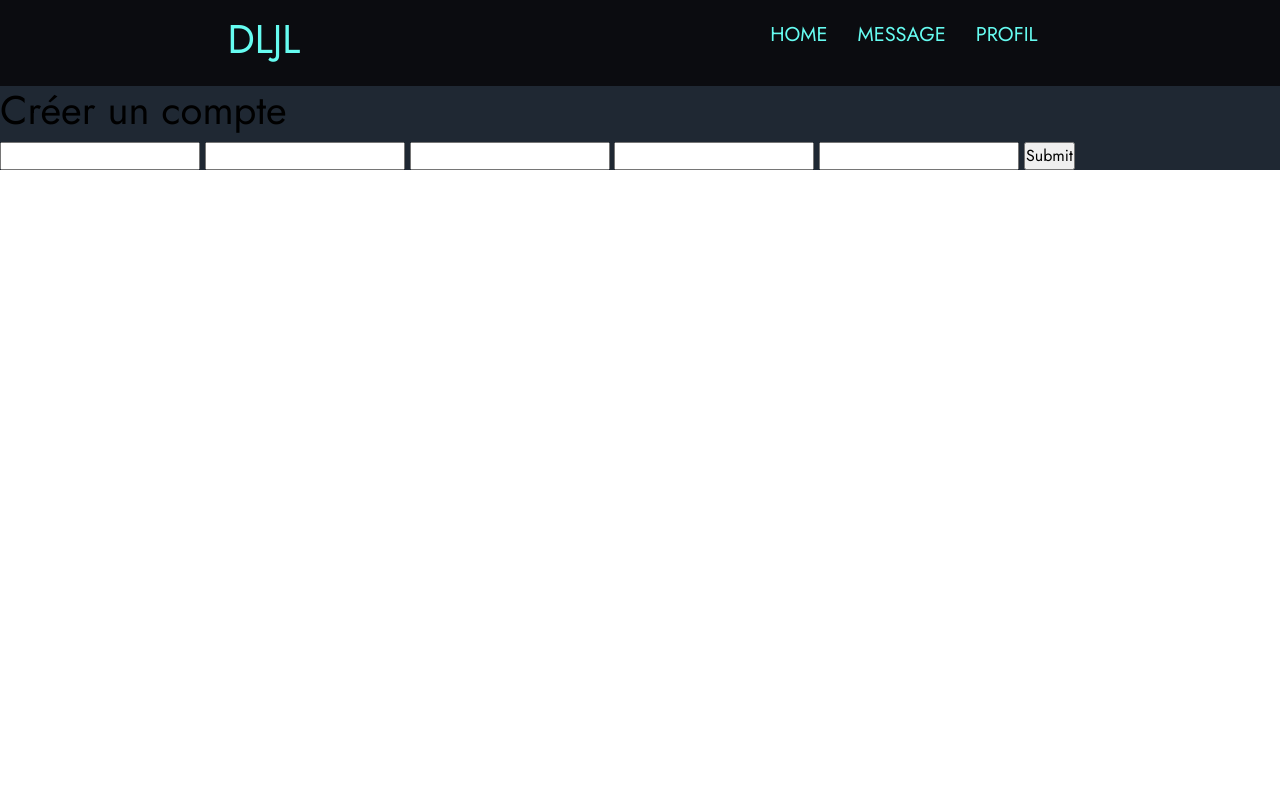
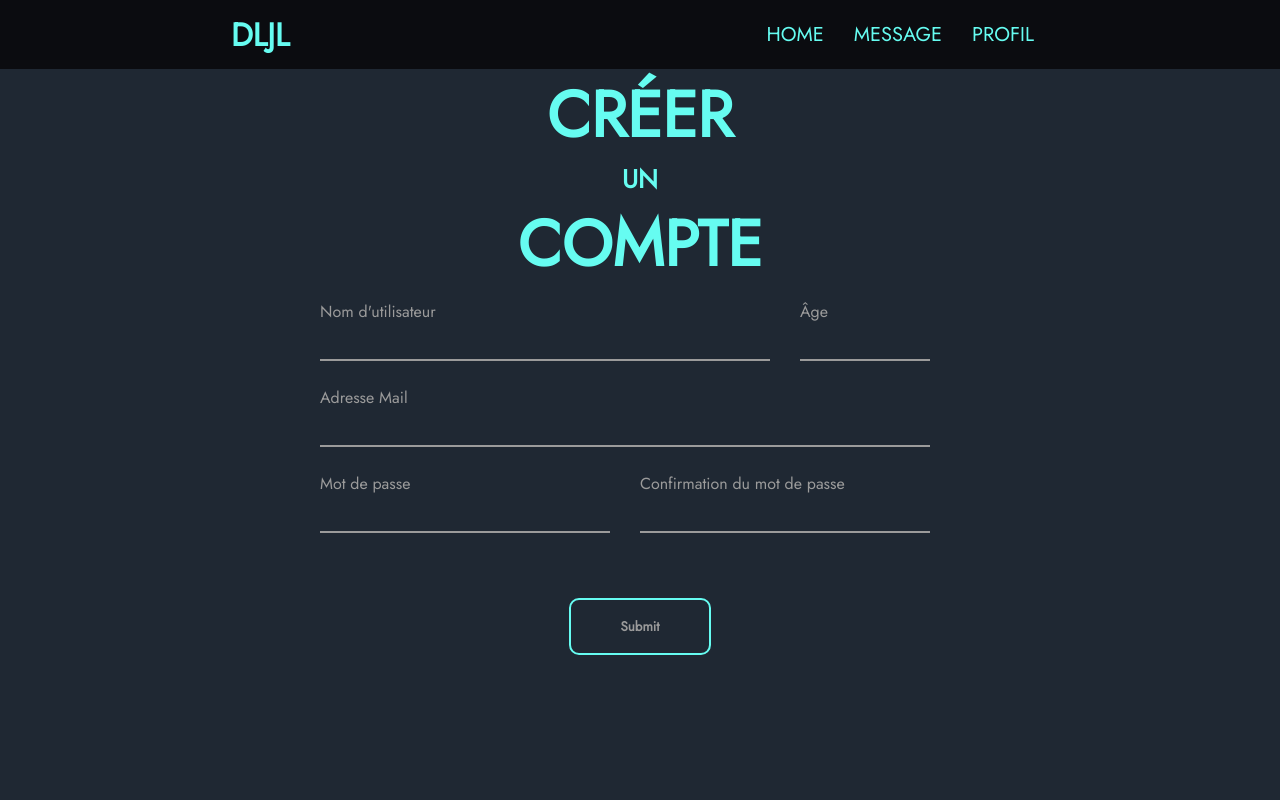
Before and after one commit to JeremYnov/ORM-API, a Flask app: page /signup in a window 1280 px wide. Run offline with Flask 2, Linux system fonts and the light colour scheme; some libraries are stand-ins or nearby versions.

Commit message:
adding style for signup page

```diff
--- /dev/null
+++ b/app/static/css/signup.css
@@ -0,0 +1,128 @@
+.signup {
+    display: flex;
+    justify-content: center;
+    align-items: center;
+}
+
+.signup-form {
+    width: 50%;
+}
+
+.signup-title h1 {
+    color: #66FCF1;
+    text-transform: uppercase;
+    font-size: 4em;
+    text-align: center;
+}
+
+.signup-title h1 span {
+    display: block;
+    color: #66FCF1;
+    font-size: 0.4em;
+}
+.signup-form form{
+    text-align: center;
+}
+
+
+.form-grid {
+    display: grid;
+}
+
+.grid80-20 {
+    grid-template-columns: 3fr 1fr;
+}
+
+.grid50-50 {
+    grid-template-columns: 1fr 1fr;
+}
+
+.submit-button{
+    border: 2px solid #66FCF1;
+    background-color: transparent;
+    padding: 17px 50px ;
+    border-radius: 10px;
+    font-weight: bold;
+    color: #9b9b9b;
+    margin-top: 50px;
+    transition: 0.6s;
+}
+
+.submit-button:hover{
+    border: 2px solid #66FCF1;
+    background-color: #66FCF1;
+    color: black;
+    padding: 17px 50px ;
+}
+
+
+
+
+
+
+.form__group {
+    position: relative;
+    padding: 15px 30px 15px 0;
+    margin-top: 10px;
+    /* width: 50%; */
+}
+
+.form__field {
+    font-family: inherit;
+    width: 100%;
+    border: 0;
+    border-bottom: 2px solid #9b9b9b;
+    outline: 0;
+    font-size: 1.3rem;
+    color: #fff;
+    padding: 7px 0;
+    background: transparent;
+    transition: border-color 0.2s;
+}
+
+/* .form__field::placeholder {
+    color: transparent;
+} */
+
+/* .form__field:placeholder-shown~.form__label {
+    font-size: 1.3rem;
+    cursor: text;
+    top: 20px;
+} */
+
+.form__label {
+    position: absolute;
+    top: 0;
+    display: block;
+    transition: 0.2s;
+    font-size: 1rem;
+    color: #9b9b9b;
+}
+
+.form__field:focus {
+
+    padding-bottom: 6px;
+    font-weight: 700;
+    border-width: 3px;
+    border-image: linear-gradient(to right, #45A29E, #66FCF1);
+    border-image-slice: 1;
+}
+
+.form__field:focus~.form__label {
+    position: absolute;
+    top: 0;
+    display: block;
+    transition: 0.2s;
+    font-size: 1rem;
+    color: #11998e;
+    font-weight: 700;
+}
+
+/* reset input */
+.form__field:required {
+    box-shadow: none;
+}
+
+.form__field:invalid {
+    box-shadow: none;
+}
--- a/app/static/js/burger.js
+++ b/app/static/js/burger.js
@@ -23,24 +23,40 @@
 //         $('.nav-responsive').removeClass('nav-transition')
 //         $('.header-nav-burger').removeClass('is-animate')
 //     })
+// })
 
-//     var heroHeight,headerHeight,windowHeight;
-
-//     $(window).on('resize',function(){
-//         headerHeight = $('.header-main').height();
-//         windowHeight = $(window).height();
-//         heroHeight = windowHeight - headerHeight
-//         $('.hero-home').css('height',heroHeight)
-//         console.log(heroHeight)
-//     })
+jQuery(function ($) {
+    console.log("Test")
+    var wrapperHeight, headerHeight, windowHeight;
+    console.log("Test")
+    $(window).on('resize', function () {
+        console.log("Test")
+        headerHeight = $('.header-main').height();
+        windowHeight = $(window).height();
+        wrapperHeight = windowHeight - headerHeight
+        $('.wrapper').css('height', heroHeight)
+        console.log(heroHeight)
+    })
+})
 
 
-// })
+// $(window).scroll(function() {
+//     if ($(window).scrollTop() > 10) {
+//         $('.header-main').css('box-shadow','0px 1px 10px #999');
+//     } else {
+//         $('.header-main').css('box-shadow','none');
+//     }
+// });
 
-$(window).scroll(function() {
-    if ($(window).scrollTop() > 10) {
-        $('.header-main').css('box-shadow','0px 1px 10px #999');
-    } else {
-        $('.header-main').css('box-shadow','none');
-    }
-});
+
+var headerHeight;
+var screenHeight;
+function resize() {
+    screenHeight = $(window).innerHeight();
+    headerHeight = $('.header-main').innerHeight();
+    valueForm = screenHeight - headerHeight;
+    $('.wrapper').css('height', valueForm);
+}
+
+resize();
+$(window).resize(resize);
--- a/app/templates/base.html
+++ b/app/templates/base.html
@@ -9,7 +9,7 @@
     <link rel="stylesheet" href="{{ url_for('static',filename='css/nav.css') }}">
     <link rel="stylesheet" href="{{ url_for('static',filename='css/global.css') }}">
     <link href="https://fonts.googleapis.com/css2?family=Jost&display=swap" rel="stylesheet">
-    <link rel="stylesheet" href="https://stackpath.bootstrapcdn.com/bootstrap/4.5.0/css/bootstrap.min.css" integrity="sha384-9aIt2nRpC12Uk9gS9baDl411NQApFmC26EwAOH8WgZl5MYYxFfc+NcPb1dKGj7Sk" crossorigin="anonymous">
+    <!-- <link rel="stylesheet" href="https://stackpath.bootstrapcdn.com/bootstrap/4.5.0/css/bootstrap.min.css" integrity="sha384-9aIt2nRpC12Uk9gS9baDl411NQApFmC26EwAOH8WgZl5MYYxFfc+NcPb1dKGj7Sk" crossorigin="anonymous"> -->
     {% block link %}{% endblock %}
 </head>
 
@@ -21,9 +21,9 @@
         {% include "layouts/footer.html" %}
     </div>
 
-    <script src="https://code.jquery.com/jquery-3.5.1.slim.min.js" integrity="sha384-DfXdz2htPH0lsSSs5nCTpuj/zy4C+OGpamoFVy38MVBnE+IbbVYUew+OrCXaRkfj" crossorigin="anonymous"></script>
+    <!-- <script src="https://code.jquery.com/jquery-3.5.1.slim.min.js" integrity="sha384-DfXdz2htPH0lsSSs5nCTpuj/zy4C+OGpamoFVy38MVBnE+IbbVYUew+OrCXaRkfj" crossorigin="anonymous"></script>
     <script src="https://cdn.jsdelivr.net/npm/popper.js@1.16.0/dist/umd/popper.min.js" integrity="sha384-Q6E9RHvbIyZFJoft+2mJbHaEWldlvI9IOYy5n3zV9zzTtmI3UksdQRVvoxMfooAo" crossorigin="anonymous"></script>
-    <script src="https://stackpath.bootstrapcdn.com/bootstrap/4.5.0/js/bootstrap.min.js" integrity="sha384-OgVRvuATP1z7JjHLkuOU7Xw704+h835Lr+6QL9UvYjZE3Ipu6Tp75j7Bh/kR0JKI" crossorigin="anonymous"></script>
+    <script src="https://stackpath.bootstrapcdn.com/bootstrap/4.5.0/js/bootstrap.min.js" integrity="sha384-OgVRvuATP1z7JjHLkuOU7Xw704+h835Lr+6QL9UvYjZE3Ipu6Tp75j7Bh/kR0JKI" crossorigin="anonymous"></script> -->
     <script src="https://code.jquery.com/jquery-3.4.1.min.js"
         integrity="sha256-CSXorXvZcTkaix6Yvo6HppcZGetbYMGWSFlBw8HfCJo=" crossorigin="anonymous"></script>
     <script src="{{ url_for('static',filename='js/burger.js') }}"></script>
--- a/app/templates/pages/signup.html
+++ b/app/templates/pages/signup.html
@@ -1,7 +1,13 @@
 {% extends "base.html" %}
+{% block link %}
+<link rel="stylesheet" href="{{ url_for('static',filename='css/signup.css') }}">
+{% endblock %}
 {% block body %}
+
+<section class="signup">
+    <div class="signup-form">
         <div class="signup-title">
-    <h1>Créer un compte</h1>
+            <h1>Créer <span>un</span> compte</h1>
         </div>
 
 
@@ -16,11 +22,43 @@
         {% endwith %}
 
         <form action="/signup" method="POST">
-    <input type="text" name="username">
-    <input type="number" name="age">
-    <input type="email" name="email">
-    <input type="password" name="password">
-    <input type="password" name="repassword">
-    <input type="submit">
+            <div class="form-grid grid80-20">
+                <div class="form__group field">
+                    <input type="input" class="form__field"  name="username" required />
+                    <label for="name" class="form__label">Nom d'utilisateur</label>
+                </div>
+                <div class="form__group field">
+                    <input type="number" class="form__field" name="age" max="120" required />
+                    <label for="age" class="form__label">Âge</label>
+                </div>
+            </div>
+
+            <!-- <input type="text" name="username">
+            <input type="number" name="age"> -->
+
+            <div class="form__group field">
+                <input type="email" class="form__field" name="email" required />
+                <label for="email" class="form__label">Adresse Mail</label>
+            </div>
+            <!-- <input type="email" name="email"> -->
+
+            <div class="form-grid grid50-50">
+                <div class="form__group field">
+                    <input type="password" class="form__field"  name="password" required />
+                    <label for="password" class="form__label">Mot de passe</label>
+                </div>
+                <div class="form__group field">
+                    <input type="password" class="form__field" name="repassword" required />
+                    <label for="repassword" class="form__label">Confirmation du mot de passe</label>
+                </div>
+            </div>
+            <!-- <input type="password" name="password">
+            <input type="password" name="repassword"> -->
+            <input type="submit" class="submit-button">
         </form>
+    </div>
+
+
+</section>
+
 {% endblock body %}
```
Lines whose indentation alone changed are shown as unchanged.
